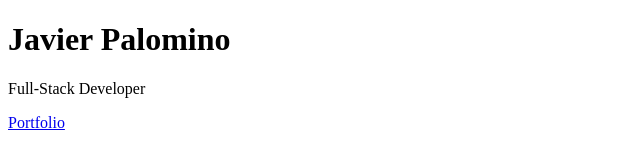
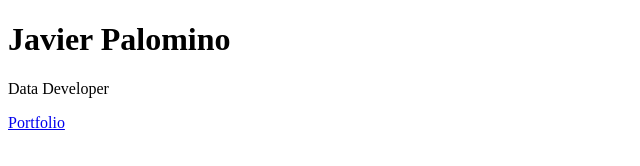
Before and after one commit to JaviPSanchez/LANDING-PAGE, a website: page src/index.html in a window 1280 px wide. Shown: the full height of the page, 0-640 px from the left. Drawn offline with Linux system fonts and the light colour scheme.

Commit message:
Change title

```diff
--- a/src/index.html
+++ b/src/index.html
@@ -27,7 +27,7 @@
   <body>
     <div class="app">
       <h1 id="JaviPS">Javier Palomino</h1>
-      <p id="Description">Full-Stack Developer</p>
+      <p id="Description">Data Developer</p>
       <a id="viewWorkBtn" class="btn" href="#">Portfolio</a>
     </div>
 
```
